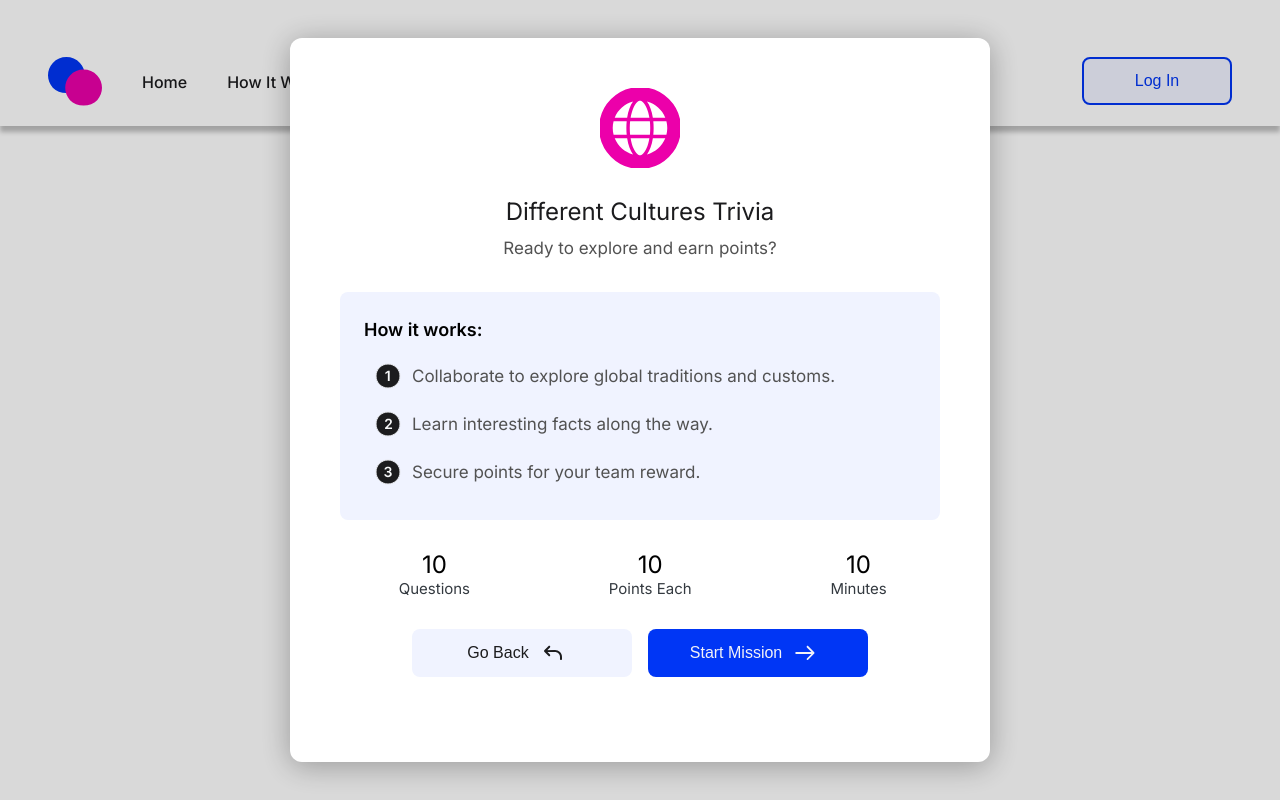
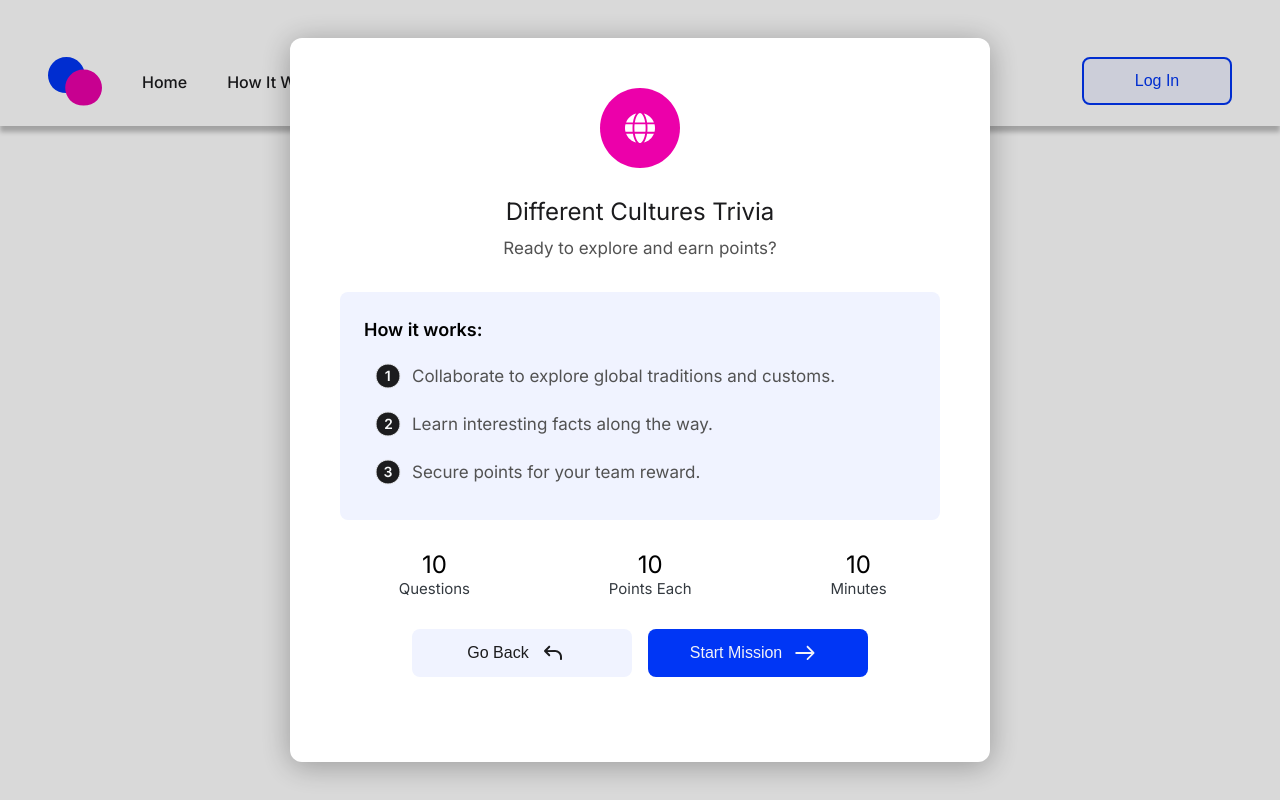
Before and after one commit to cherryontech/MissionCollective, a React (Vite) app: page /mission-briefing in a window 1280 px wide. Built offline with nearby package versions, Linux system fonts and the light colour scheme.

Commit message:
Mission briefing fix icon-Bug fix (#37)
* fixed the mission briefing icon

* Remove link to old icon for mission briefing

```diff
--- a/src/Components/MissionBriefingModal.jsx
+++ b/src/Components/MissionBriefingModal.jsx
@@ -1,7 +1,7 @@
 import "../styles/MissionBriefingModal.css";
 import { useNavigate } from "react-router-dom";
 import { CULTURE_QUESTIONS } from "../data/cultureQuestions";
-import GlobeIcon from "../assets/icons/globe-icon.svg";
+import world from "../assets/icons/missionHub/world.svg";
 import forwardArrow from "../assets/icons/forwardArrow.svg";
 import backArrow from "../assets/icons/backArrow.svg";
 import step1 from "../assets/icons/step1.svg";
@@ -19,7 +19,7 @@ export default function MissionBriefingModal({ onClose }) {
     <div className="MissionBriefingModalOverlayer">
       <div className="MissionBriefingModalContainer">
         <div className="MissionBriefingModalHeader">
-          <img src={GlobeIcon} alt="globe icon"></img>
+          <img src={world} alt="globe icon"></img>
           <h3>Different Cultures Trivia</h3>
           <p>Ready to explore and earn points?</p>
         </div>
```
